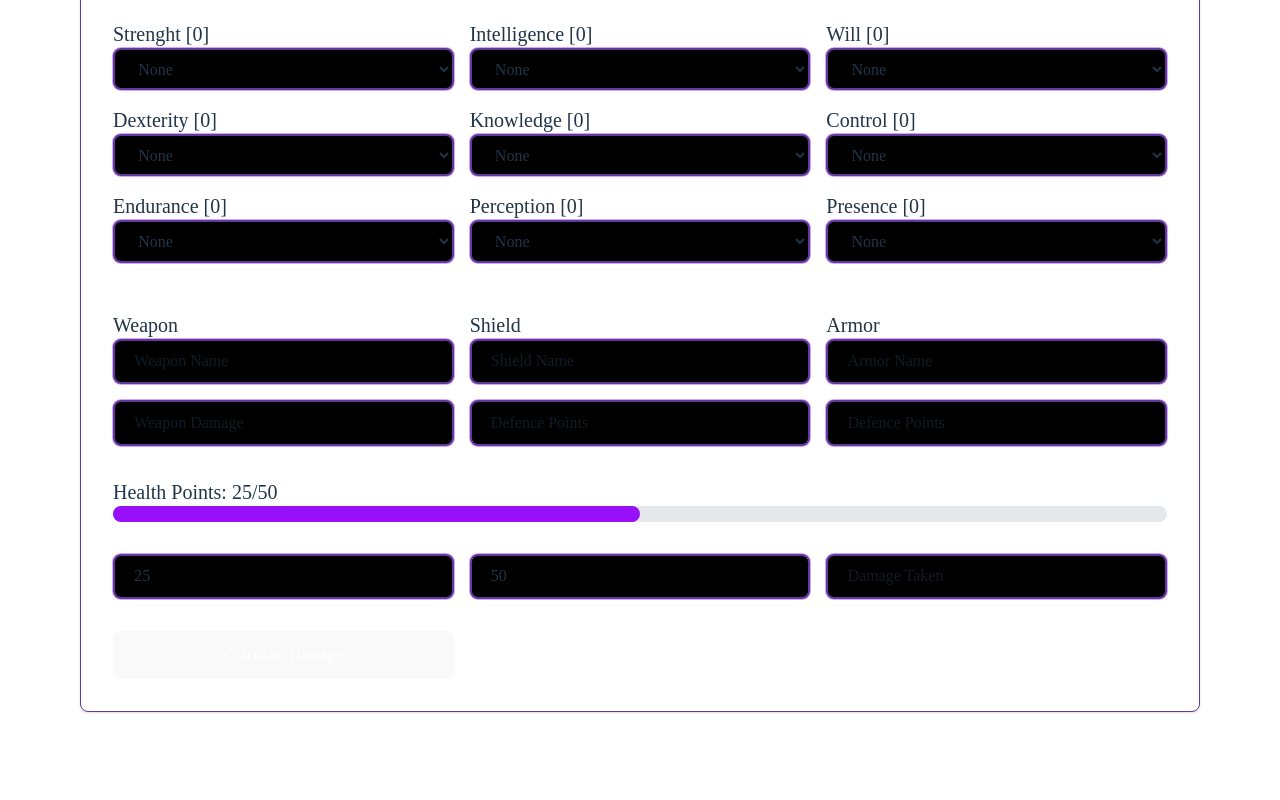
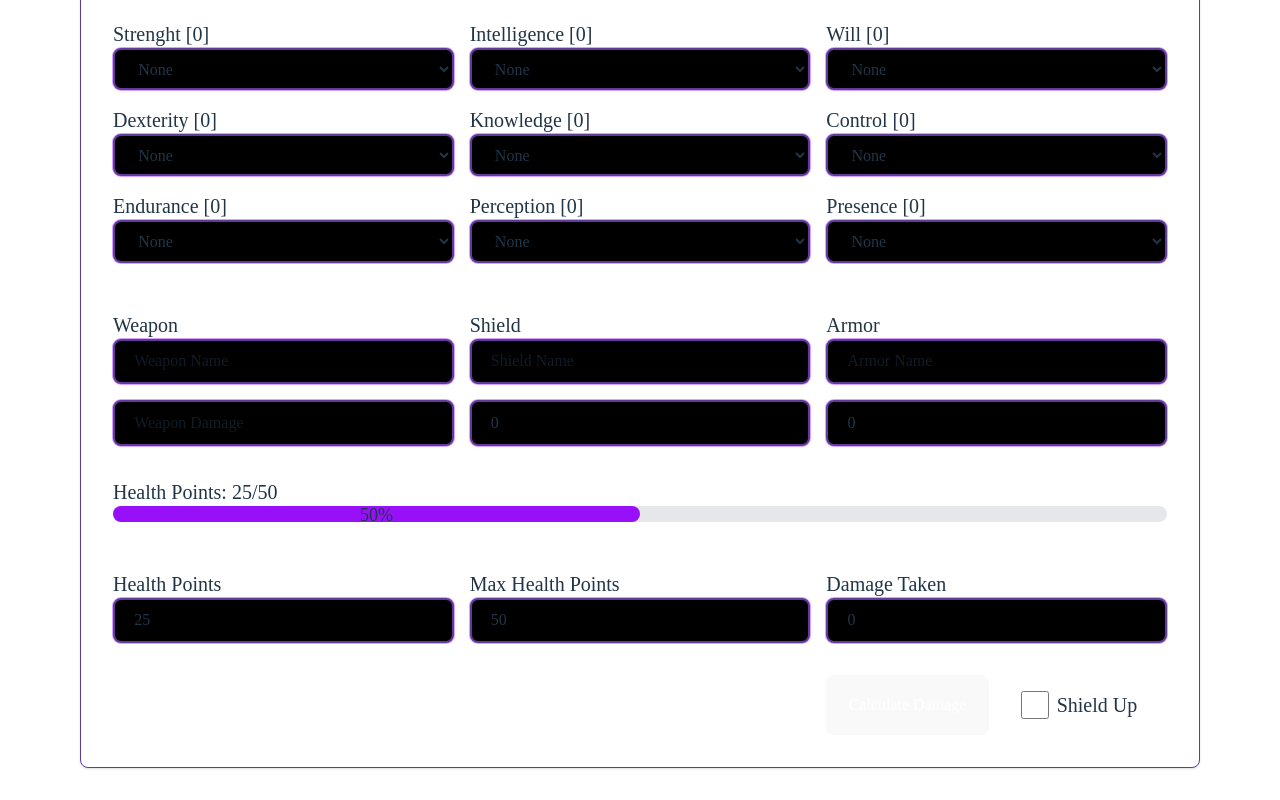
Before and after one commit to Batatoni/Worst-Speel, a React (Vite) app: page / in a window 1280 px wide. Shown: the part 462-1262 px from the top of the page. Before the commit the page ends 1206 px from the top, so only its background shows below. Built offline with nearby package versions, Linux system fonts and the light colour scheme.

Commit message:
DmgAlert

```diff
--- a/src/App.tsx
+++ b/src/App.tsx
@@ -6,9 +6,12 @@ import {
   InputMainAtributte,
   SkillSelect,
   HPBar,
+  DmgRedCalculation,
+  DmgTakenAlert,
 } from "./components/SpecialComponents";
 
 function App() {
+  const [visible, setVisible] = useState(false);
   const [atr, setAttributes] = useState({
     Body: 10,
     Mind: 10,
@@ -23,16 +26,25 @@ function App() {
     Control: "None",
     Presence: "None",
     Cores: 0,
+    Shield: 0,
+    ShieldUp: false,
+    Armor: 0,
+    Dmg: 0,
+    DmgTaken: 0,
+    CalcDmgTaken: 0,
     MaxHp: 50,
     Hp: 25,
   });
 
-  const AttValue = (name: string, value: number | string) => {
+
+
+  const AttValue = (name: string, value: number | string | boolean) => {
     setAttributes((prevAtributtes) => ({
       ...prevAtributtes,
       [name]: value,
     }));
   };
+
   return (
     <>
       <div className="w-280 p-14 bg-white border border-[#623a9b] rounded-lg shadow-sm sm:p-6 md:p-8 dark:bg-black dark:border-[#623a9b]">
@@ -181,7 +193,13 @@ function App() {
                 className="mb-4"
                 placeholder="Shield Name"
               />
-              <Input name="" type="number" placeholder="Defence Points" />
+              <Input
+                name=""
+                type="number"
+                placeholder="Defence Points"
+                value={atr.Shield}
+                onchange={(e) => AttValue("Shield", Number(e.target.value))}
+              />
             </div>
             <div>
               <Label value="Armor" />
@@ -191,11 +209,19 @@ function App() {
                 className="mb-4"
                 placeholder="Armor Name"
               />
-              <Input name="" type="number" placeholder="Defence Points" />
+              <Input
+                name=""
+                type="number"
+                placeholder="Defence Points"
+                value={atr.Armor}
+                onchange={(e) => AttValue("Armor", Number(e.target.value))}
+              />
             </div>
           </div>
           <HPBar value={atr.Hp} max={atr.MaxHp} />
           <div className="grid grid-cols-3 gap-4 mt-8">
+            <div>
+              <Label value="Health Points" />
               <Input
                 name="Hp"
                 type="text"
@@ -203,6 +229,9 @@ function App() {
                 placeholder="Health Points"
                 onchange={(e) => AttValue("Hp", Number(e.target.value))}
               />
+            </div>
+            <div>
+              <Label value="Max Health Points" />
               <Input
                 name="MaxHp"
                 type="text"
@@ -210,17 +239,50 @@ function App() {
                 placeholder="Max HP"
                 onchange={(e) => AttValue("MaxHp", Number(e.target.value))}
               />
+            </div>
+            <div>
+              <Label value="Damage Taken" />
               <Input
                 name="Damage Taken"
                 type="text"
-              placeholder="Damage Taken"
-              onchange={(e) => AttValue("", Number(e.target.value))}
+                value={atr.Dmg}
+                onchange={(e) => AttValue("Dmg", Number(e.target.value))}
               />
             </div>
+          </div>
           <div className="grid grid-cols-3 gap-4 mt-8">
-            <button className="bg-purple-600 text-white rounded-lg p-2">
+            <div className="grid grid-cols-2 gap-4 col-start-3">
+              <button
+                className="bg-purple-600 text-white rounded-lg p-2 w-full"
+                onClick={() => {
+                  const newHp = DmgRedCalculation(
+                    atr.Hp,
+                    atr.Dmg,
+                    atr.Armor,
+                    AttValue,
+                    atr.ShieldUp? atr.Shield : 0
+                  );
+                  AttValue("Hp", newHp);
+                  setVisible(true);
+                }}
+              >
                 Calculate Damage
               </button>
+              <div className="flex items-center mb-2 ml-4">
+                <input
+                  name="Armor"
+                  type="checkbox"
+                  className="object-left size-7 mt-2 bg-purple-600"
+                  onChange={(e) => AttValue("ShieldUp", e.target.checked)}
+                />
+                <Label value="Shield Up" className="mb-2 ml-2" />
+                <DmgTakenAlert
+                  DmgTaken={atr.CalcDmgTaken}
+                  visible={visible}
+                  setVisible={setVisible}
+                />
+              </div>
+            </div>
           </div>
         </div>
       </div>
--- a/src/components/Input.tsx
+++ b/src/components/Input.tsx
@@ -6,6 +6,7 @@ interface InputProps {
   type: HTMLInputTypeAttribute;
   className?: string;
   value?: string | number;
+  text?: string
   placeholder?: string;
   onchange?: (e: React.ChangeEvent<HTMLInputElement>) => void;
 }
@@ -15,6 +16,7 @@ const Input: React.FC<InputProps> = ({
   type,
   className,
   value,
+  text,
   placeholder,
   onchange,
 }) => {
@@ -30,7 +32,9 @@ const Input: React.FC<InputProps> = ({
       value={value}
       placeholder={placeholder}
       onChange={onchange}
-    />
+    >
+      {text}
+    </input>
   );
 };
 
--- a/src/components/Select.tsx
+++ b/src/components/Select.tsx
@@ -30,9 +30,4 @@ const Select: React.FC<InputProps> = ({
   );
 };
 
-/*
-function resolve(core:number, rank: string, name: string, bonus: number): string {
-  return "None";
-}*/
-
 export default Select;
--- a/src/components/SpecialComponents.tsx
+++ b/src/components/SpecialComponents.tsx
@@ -68,9 +68,9 @@ export function HPBar({ value, max }: { value: number; max: number }) {
       <Label value={`Health Points: ${value}/${max}`} />
       <div className="w-full bg-gray-200 rounded-full h-4 dark:bg-gray-800">
         <div
-          className="bg-purple-600 h-4 rounded-lg"
+          className="bg-purple-600 h-4 rounded-full leading-none text-lg font-medium text-center text-purple-250"
           style={{ width: `${percent}%` }}
-        ></div>
+        >{`${percent}%`}</div>
       </div>
     </div>
   );
@@ -90,3 +90,56 @@ function MultExtract(target: ProfLevel): number {
       return 1;
   }
 }
+
+export function DmgRedCalculation(
+  Hp: number,
+  Dmg: number,
+  Armor: number,
+  AttValue: (name: string, value: number) => void,
+  Shield?: number
+): number {
+  const totalarmor = Armor + (Shield ? Shield : 0);
+  let DmgTaken;
+  if (Dmg / 2 <= totalarmor) {
+    DmgTaken = Dmg * (Dmg / (totalarmor * 3));
+    DmgTaken = Math.round(DmgTaken);
+    AttValue("CalcDmgTaken", DmgTaken);
+    return Hp - DmgTaken;
+  } else {
+    DmgTaken = Dmg - totalarmor;
+    AttValue("CalcDmgTaken", DmgTaken);
+    return Hp - DmgTaken;
+  }
+}
+
+export function DmgTakenAlert({
+  DmgTaken,
+  visible,
+  setVisible,
+}: {
+  DmgTaken: number;
+  visible: boolean;
+  setVisible: (value: boolean) => void;
+}) {
+  const handleClose = () => {
+    setVisible(false);
+  };
+
+  return (
+    <div
+      className={`fixed bottom-4 left-4 bg-black p-4 border-2 border-[#623a9b] rounded-lg shadow-lg max-w-xs flex items-center justify-between ${
+        visible ? "" : "hidden"
+      }`}
+    >
+      <p className="text-lp">You Received <strong className="text-purple-600">{DmgTaken}</strong> points of damage</p>
+      <button
+        onClick={handleClose}
+        className="text-gray-500 hover:text-gray-700 ml-4"
+      >
+        &times;
+      </button>
+    </div>
+  );
+}
+
+export default DmgTakenAlert;
```
Lines whose indentation alone changed are shown as unchanged.
